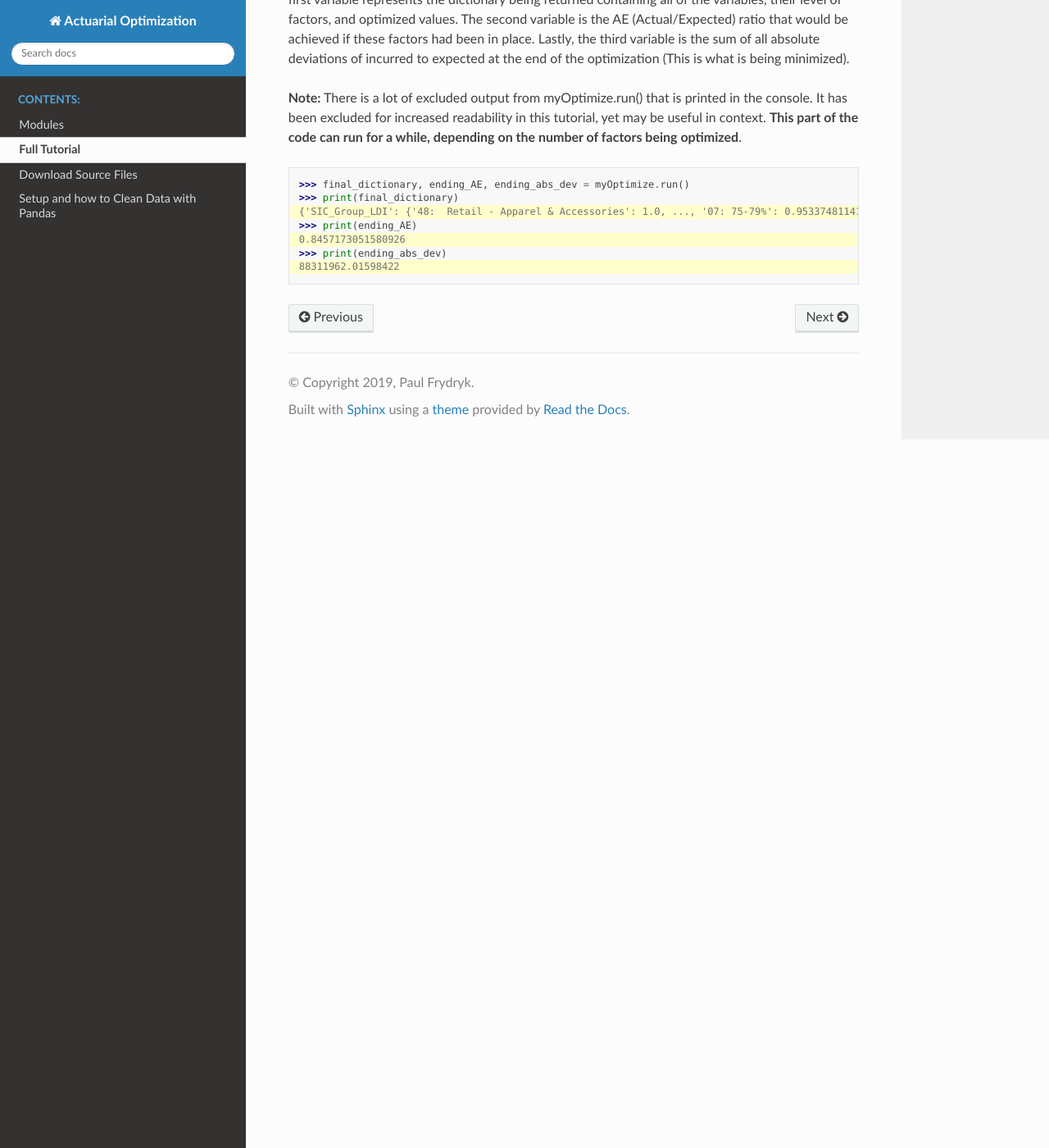
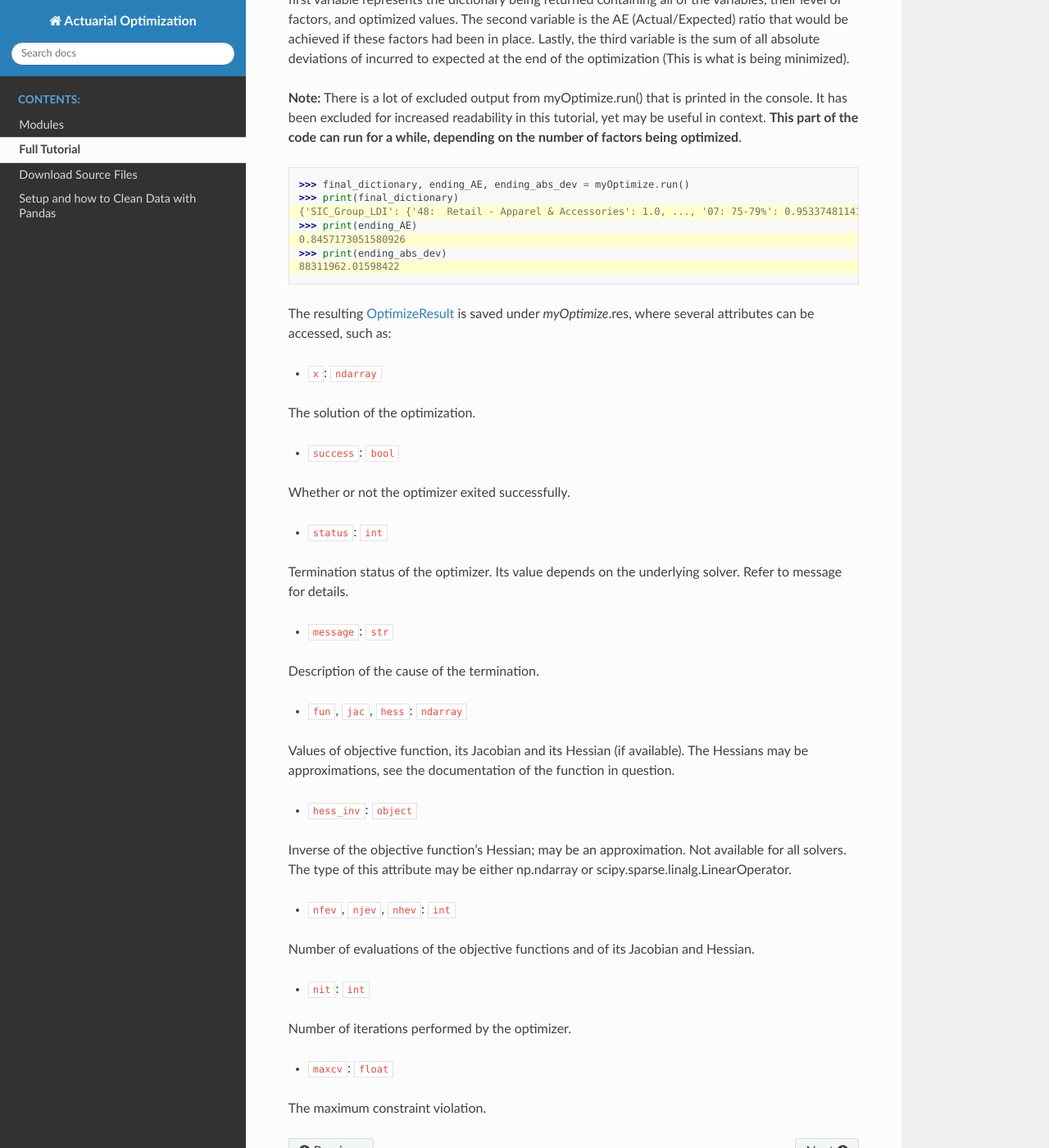
Before and after one commit to paulfryy/Actuarial_Optimization, a Sphinx documentation site: the page built from docs/source/Tutorial.rst, in a window 1280 px wide and 1400 px high, scrolled down 1896 px. Shown: the whole window at 82% size. Built offline with Sphinx 7.4.7 and the Read the Docs theme 2.0.0, drawn with Linux system fonts in a browser that asks for light colours.

Commit message:
Update Tutorial.rst

```diff
--- a/docs/source/Tutorial.rst
+++ b/docs/source/Tutorial.rst
@@ -100,3 +100,33 @@ readability in this tutorial, yet may be useful in context. **This part of the c
        0.8457173051580926
        >>> print(ending_abs_dev)
        88311962.01598422
+
+
+The resulting `OptimizeResult <https://docs.scipy.org/doc/scipy/reference/generated/scipy.optimize.OptimizeResult.html#scipy.optimize.OptimizeResult>`_ is saved under *myOptimize*.res, where several attributes can be accessed, such as:
+
+* ``x``: ``ndarray``
+The solution of the optimization.
+
+* ``success``: ``bool``
+Whether or not the optimizer exited successfully.
+
+* ``status``: ``int``
+Termination status of the optimizer. Its value depends on the underlying solver. Refer to message for details.
+
+* ``message``: ``str``
+Description of the cause of the termination.
+
+* ``fun``, ``jac``, ``hess``: ``ndarray``
+Values of objective function, its Jacobian and its Hessian (if available). The Hessians may be approximations, see the documentation of the function in question.
+
+* ``hess_inv``: ``object``
+Inverse of the objective function’s Hessian; may be an approximation. Not available for all solvers. The type of this attribute may be either np.ndarray or scipy.sparse.linalg.LinearOperator.
+
+* ``nfev``, ``njev``, ``nhev``: ``int``
+Number of evaluations of the objective functions and of its Jacobian and Hessian.
+
+* ``nit``: ``int``
+Number of iterations performed by the optimizer.
+
+* ``maxcv``: ``float``
+The maximum constraint violation.
```
